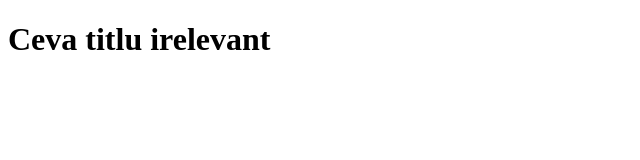
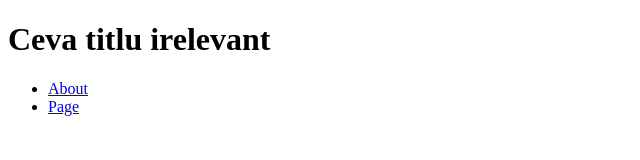
Before and after one commit to Sebastian-Ene/cursfs2024, a plain HTML site: page index.html in a window 1280 px wide. Shown: the whole page, without its empty margins (0-640 px from the left). Drawn offline with Linux system fonts and the light colour scheme.

Commit message:
added header urls

```diff
--- a/index.html
+++ b/index.html
@@ -10,6 +10,10 @@
 <body>
     <header>
         <h1>Ceva titlu irelevant</h1>
+        <ul>
+            <li><a href="/about"> About</a></li>
+            <li><a href="/page"> Page</a></li>
+        </ul>
     </header>
 </body>
 
```
